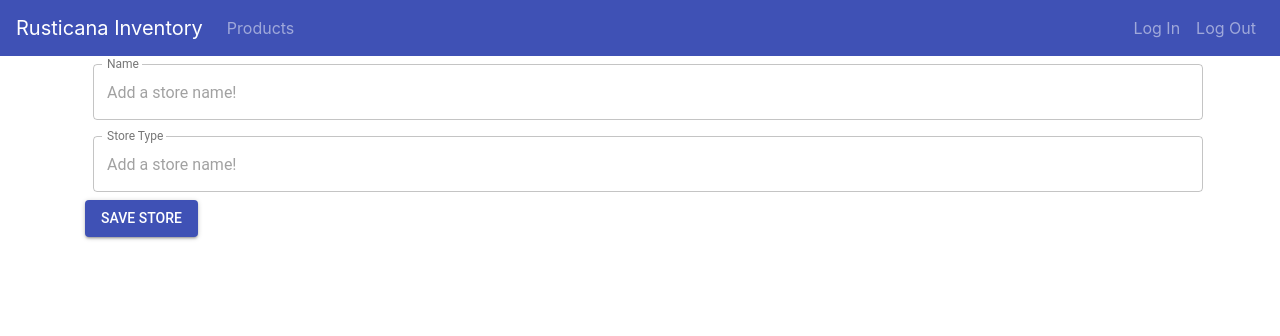
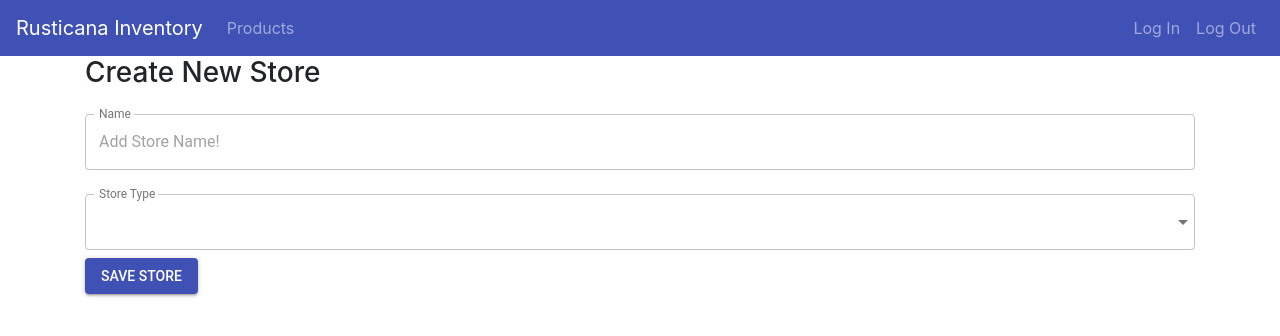
Before and after one commit to mgenova12/inventory-client, a React (Create React App) app: page /stores/new in a window 1280 px wide. Shown: the top 336 px of the page. Built offline with nearby package versions, Linux system fonts and the light colour scheme.

Commit message:
add inputs for store

```diff
--- a/src/actionTypes/index.js
+++ b/src/actionTypes/index.js
@@ -1,3 +1,4 @@
 export default {
-	GET_PRODUCTS: 'GET_PRODUCTS'
+	GET_PRODUCTS: 'GET_PRODUCTS',
+	ADD_STORE: 'ADD_STORE',
 }
--- a/src/components/Home/index.js
+++ b/src/components/Home/index.js
@@ -9,13 +9,13 @@ class Home extends React.Component {
 
   render() {
     return (
-    	<div class="container">
-			<div class="list-group">
+	    <div className="container">
+				<div className="list-group">
 					<h4>Management Center</h4>
-	  			<a href="/" class="list-group-item list-group-item-action list-group-item-light">Financials</a>
-	  			<a href="/products" class="list-group-item list-group-item-action list-group-item-light">Global Products</a>
-	  			<a href="/" class="list-group-item list-group-item-action list-group-item-light">Product Prices</a>
-	  			<a href="/" class="list-group-item list-group-item-action list-group-item-light">Manage Users</a>
+		  			<a href="/" className="list-group-item list-group-item-action list-group-item-light">Financials</a>
+		  			<a href="/products" className="list-group-item list-group-item-action list-group-item-light">Global Products</a>
+		  			<a href="/" className="list-group-item list-group-item-action list-group-item-light">Product Prices</a>
+		  			<a href="/" className="list-group-item list-group-item-action list-group-item-light">Manage Users</a>
 				</div>
 
 	      <Stores/>
--- a/src/components/Stores/NewStoreForm/index.js
+++ b/src/components/Stores/NewStoreForm/index.js
@@ -1,17 +1,39 @@
 import React from "react";
 import TextField from '@material-ui/core/TextField';
 import Button from '@material-ui/core/Button';
+import MenuItem from '@material-ui/core/MenuItem';
 
 class NewStoreForm extends React.Component {
+	state = {
+		name: '',
+		storeType: ''
+	}
+
+
+	handleSubmit = (event) => {
+		event.preventDefault()
+		console.log('form submitted!')
+	}
+
+	handleChange = (event) => {
+		this.setState({ [event.target.name]: event.target.value })
+	}
 
   render() {
+  	console.log(this.state.name)
+  	console.log(this.state.storeType)
     return (
-    	<div class="container">
+    	<div className="container">
+    		<h3>Create New Store</h3>
+	        <form
+		         autoComplete="off"
+		         onSubmit={(e) => this.handleSubmit(e)}
+		         >
 		    	<TextField
-	          id="outlined-full-width"
 		          label="Name"
-	          style={{ margin: 8 }}
-	          placeholder="Add a store name!"
+		          name="name"
+		          onChange={(e) => this.handleChange(e)}
+		          placeholder="Add Store Name!"
 		          fullWidth
 		          margin="normal"
 		          variant="outlined"
@@ -21,25 +43,35 @@ class NewStoreForm extends React.Component {
 		        />
 
 		    	<TextField
-	          id="outlined-full-width"
+		          value={this.state.storeType}
+		          native="true"
+		          select
+		          name="storeType"
+		          onChange={(e) => this.handleChange(e)}
 		          label="Store Type"
-	          style={{ margin: 8 }}
-	          placeholder="Add a store name!"
 		          fullWidth
 		          margin="normal"
 		          variant="outlined"
 		          InputLabelProps={{
 		            shrink: true,
 		          }}
-	        />
+		        >
+	            <MenuItem value={'Restaurant'}> Restaurant</MenuItem>
+	            <MenuItem value={'Prepcenter'}> Prepcenter</MenuItem>
+		        </TextField>
 
-	    <Button variant="contained" color="primary">
+			    <Button type="submit" variant="contained" color="primary">
 		        	Save Store
 		      	</Button>
+
+		    </form>
 
 		</div>
     );
   }
 }
 
+
+
+
 export default NewStoreForm;
--- a/src/components/Stores/index.js
+++ b/src/components/Stores/index.js
@@ -6,11 +6,11 @@ class Stores extends React.Component {
     return (
     	<div >
 
-			<div class="list-group">
+			<div className="list-group">
 				<h4>Label(prepcenter)</h4>
 			</div>
 
-			<div class="list-group">
+			<div className="list-group">
 				<h4>Label(store)</h4>
 			</div>
 
```
Also changed, not shown: src/actions/addStore.action.js (added, +22 -0 lines). Lines whose indentation alone changed are shown as unchanged.
